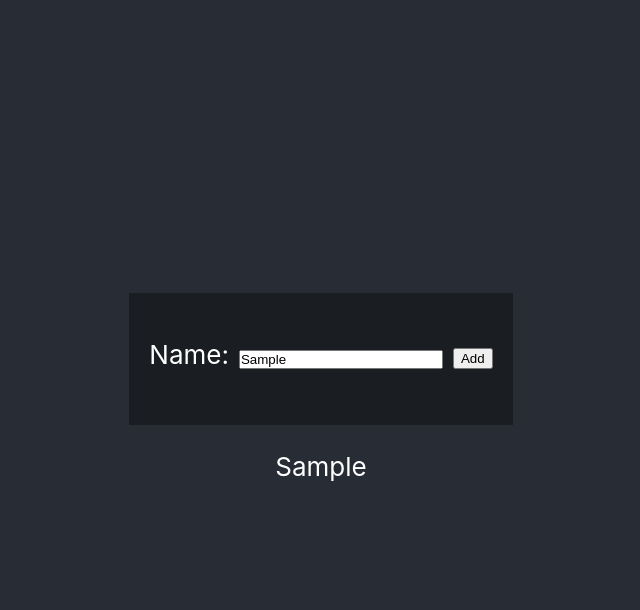
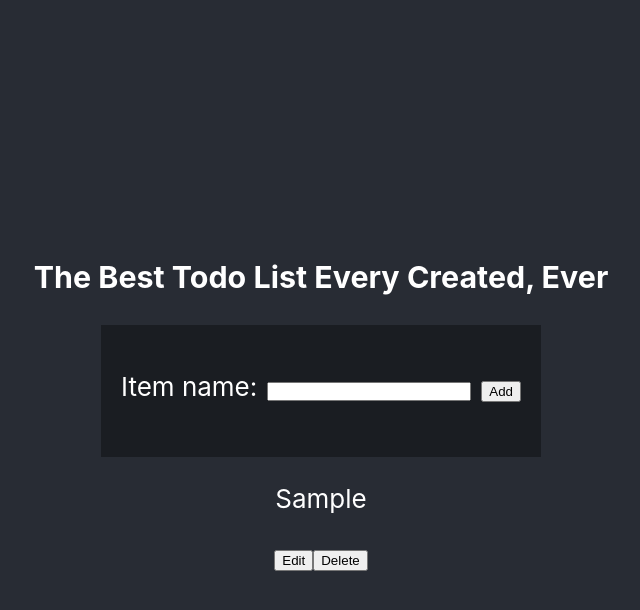
Before and after one commit to keonik/react-redux-boilerplate, a React (Create React App) app: page / in a window 1280 px wide. Both pictures are taken after typing "Sample" into the empty fields and a click on the button "Add". Shown: the top 610 px of the page, without its empty margins (319-959 px from the left). Built offline with nearby package versions, Linux system fonts and the light colour scheme.

Commit message:
Edit and delete are working.

```diff
--- a/src/actions/TodoList.js
+++ b/src/actions/TodoList.js
@@ -1,9 +1,24 @@
 export const ADD_ITEM = "ADD_ITEM"
+export const DELETE_ITEM = "DELETE_ITEM"
+export const EDIT_ITEM = "EDIT_ITEM"
 
 export const addItem = item => {
-  console.log("Actions - Item to add is", item)
   return {
     payload: item,
     type: ADD_ITEM
   }
 }
+
+export const deleteItem = index => {
+  return {
+    payload: index,
+    type: DELETE_ITEM
+  }
+}
+
+export const editItem = updatedItem => {
+  return {
+    payload: updatedItem,
+    type: EDIT_ITEM
+  }
+}
--- /dev/null
+++ b/src/components/ListItem.js
@@ -0,0 +1,35 @@
+import React, { useState } from "react"
+
+const ListItem = props => {
+  const { name, index, deleteItem, editItem } = props
+
+  const [editMode, setEditMode] = useState(false)
+  const [editText, setEditText] = useState(name)
+
+  return !editMode ? (
+    <div>
+      <p>{name}</p>
+      <button onClick={() => setEditMode(true)}>Edit</button>
+      <button onClick={() => deleteItem(index)}>Delete</button>
+    </div>
+  ) : (
+    <div>
+      <input
+        style={{ minWidth: "200px", margin: 10, padding: 0 }}
+        type="text"
+        value={editText}
+        onChange={e => setEditText(e.target.value)}
+      />
+      <button
+        onClick={() => {
+          setEditMode(false)
+          editItem({ name: editText, index: index })
+        }}
+      >
+        Save
+      </button>
+    </div>
+  )
+}
+
+export default ListItem
--- a/src/containers/App.js
+++ b/src/containers/App.js
@@ -2,17 +2,26 @@ import React, { Component, useState } from "react"
 import { connect } from "react-redux"
 import logo from "../assets/images/logo.svg"
 import "../assets/css/App.css"
+import ListItem from "../components/ListItem"
 import { bindActionCreators } from "redux"
-import { addItem } from "../actions/TodoList"
+import { addItem, deleteItem, editItem } from "../actions/TodoList"
 
-const App = ({ listItems, addItem }) => {
+const App = props => {
+  const { listItems, addItem, deleteItem, editItem } = props
   const [itemText, setItemText] = useState("")
+
+  function Add() {
+    setItemText("")
+    addItem(itemText)
+  }
+
   return (
     <div className="App">
       <header className="App-header">
+        <h3>The Best Todo List Every Created, Ever</h3>
         <div className="form-container">
           <p>
-            Name:
+            Item name:
             <input
               style={{ minWidth: "200px", margin: 10, padding: 0 }}
               type="text"
@@ -20,11 +29,26 @@ const App = ({ listItems, addItem }) => {
               onChange={e => setItemText(e.target.value)}
             />
           </p>
-          <button onClick={() => addItem(itemText)}>Add</button>
+          <button
+            onClick={() =>
+              itemText ? Add() : alert("Please enter a value for name.")
+            }
+          >
+            Add
+          </button>
         </div>
+
         <div className="list-container">
           {listItems &&
-            listItems.map((item, index) => <p key={index}>{item}</p>)}
+            listItems.map((item, index) => (
+              <ListItem
+                key={index}
+                name={item}
+                index={index}
+                deleteItem={deleteItem}
+                editItem={editItem}
+              />
+            ))}
         </div>
       </header>
     </div>
@@ -34,14 +58,15 @@ const App = ({ listItems, addItem }) => {
 const mapDispatchToProps = dispatch => {
   return bindActionCreators(
     {
-      addItem
+      addItem,
+      deleteItem,
+      editItem
     },
     dispatch
   )
 }
 
 const mapStateToProps = state => {
-  console.log("The store now contains:", state)
   return {
     listItems: state.TodoList.listItems
   }
--- a/src/reducers/TodoList.js
+++ b/src/reducers/TodoList.js
@@ -1,15 +1,32 @@
-import { ADD_ITEM } from "../actions/TodoList"
+import { ADD_ITEM, DELETE_ITEM, EDIT_ITEM } from "../actions/TodoList"
 
 let initialState = {
   listItems: []
 }
 
 export default function(state = initialState, action) {
+  let newState = { ...state }
+
   switch (action.type) {
     case ADD_ITEM: {
-      console.log("Reducer - Updating the state with", action.payload)
-      state = {
+      newState = {
         listItems: [...state.listItems, action.payload]
+      }
+      break
+    }
+    case DELETE_ITEM: {
+      newState = {
+        listItems: state.listItems.filter((item, i) => i !== action.payload)
+      }
+      break
+    }
+    case EDIT_ITEM: {
+      newState = {
+        listItems: [
+          ...state.listItems.slice(0, action.payload.index),
+          action.payload.name,
+          ...state.listItems.slice(action.payload.index + 1)
+        ]
       }
       break
     }
@@ -17,5 +34,6 @@ export default function(state = initialState, action) {
       break
     }
   }
-  return state
+
+  return newState
 }
```
